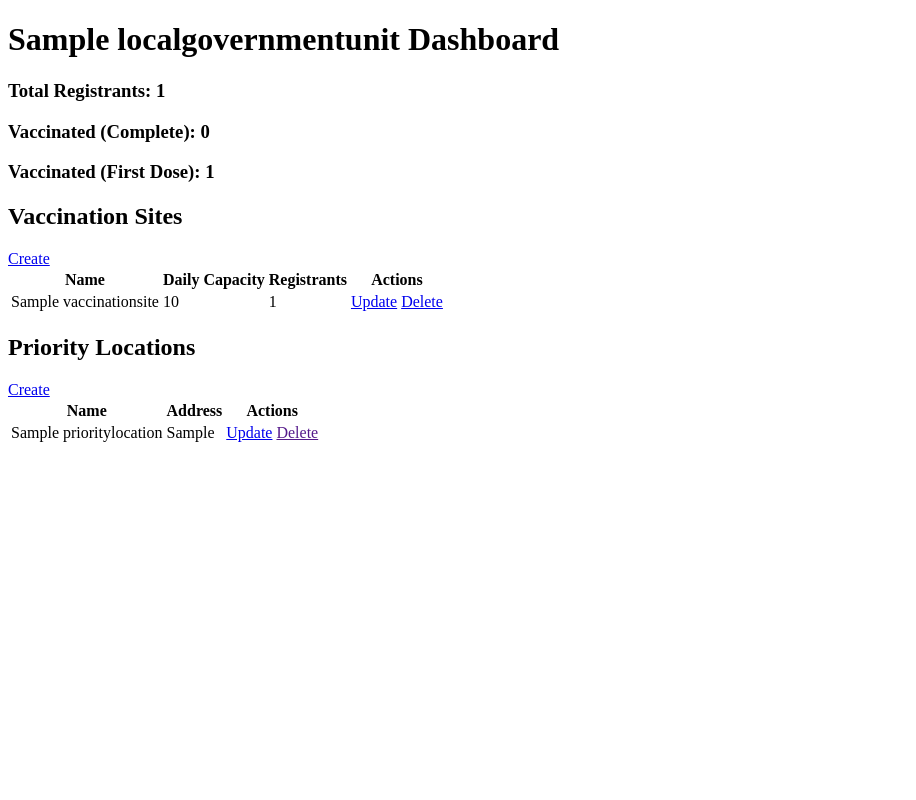
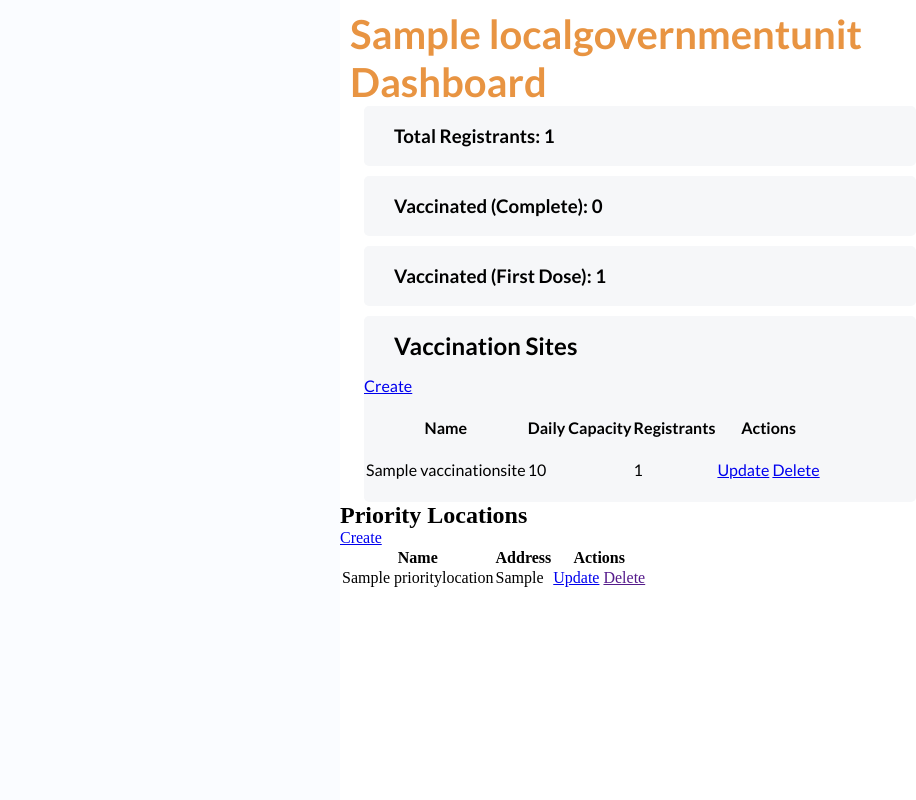
Before and after one commit to baguioni/vaccuna, a Django app: page /lgu/1/ in a window 1280 px wide. Shown: the whole page, without its empty margins (0-916 px from the left). Run offline with Django 3.2, Linux system fonts and the light colour scheme; tables that the repository leaves empty hold one stand-in row (values such as "Sample post"); some libraries are stand-ins or nearby versions.

Commit message:
Update: LGU Dashboard Styling ver. 1

```diff
--- a/templates/home.html
+++ b/templates/home.html
@@ -34,6 +34,7 @@ if {{individual.vaccination_status}} == 'Pending' {
 }
 
 <body>
+    <div class="forWeb">
         <h1 style="color: #e89442; font-family: 'Lato', sans-serif; font-weight: 700; font-size: 40px; margin-left: 30px; padding-top: 10px">DASHBOARD</h1>
         <div style="text-indent: 30px;
         font-family: 'Lato', sans-serif;
@@ -65,5 +66,6 @@ if {{individual.vaccination_status}} == 'Pending' {
                 {% endfor %}
             </div>
         </div>
+    </div>
 </body>
 </html>
--- a/templates/lguDashboard.html
+++ b/templates/lguDashboard.html
@@ -1,17 +1,49 @@
+{% load static %}
 <!DOCTYPE html>
-<html lang="en">
+<html lang="en" xmlns="http://www.w3.org/1999/html">
     <head>
-        <title>Vaccuna</title>
+        <title>Vaccuna | Dashboard</title>
+            <link rel="preconnect" href="https://fonts.gstatic.com">
+<link href="https://fonts.googleapis.com/css2?family=Lato:ital,wght@0,100;0,300;0,400;0,700;0,900;1,100;1,300;1,400;1,700;1,900&display=swap" rel="stylesheet">
+        <meta name="viewport" content="width=device-width, initial-scale=1.0">
+        <link rel="shortcut icon" type="image/png" href="{% static 'img/favicon.png' %}"/>
+        <link rel="stylesheet" href="{% static 'css/style.css' %}">
+        <link rel="stylesheet" href="https://stackpath.bootstrapcdn.com/font-awesome/4.7.0/css/font-awesome.min.css">
     </head>
+    <style>
+        body{
+            background-color: #fafcff
+        }
+
+        .styling {
+            text-indent: 30px;
+            font-family: 'Lato', sans-serif;
+            padding-top: 10px;
+            padding-bottom: 10px;
+            line-height: 40px;
+            height: auto;
+            margin: auto;
+            width: 92%;
+            border-radius: 5px;
+            outline: none;
+            background: #f6f7f9;
+        }
+
+    </style>
   <body>
-    <h1>{{obj.name}} Dashboard</h1>
+  <div class="forWeb">
+      <div class="wrapper">
+    <h1 style="color: #e89442; font-family: 'Lato', sans-serif; font-weight: 700; font-size: 40px; margin-left: 10px; padding-top: 10px">{{obj.name}} Dashboard</h1>
+    <div class="styling">
     <h3>Total Registrants: {{obj.individuals.all.count}}</h3>
-    <h3>Vaccinated (Complete): {{fully_vaccinated}}</h3>
-    <h3>Vaccinated (First Dose): {{first_dose}}</h3>
+        </div>
+    <h3 class="styling" style="margin-top: 10px">Vaccinated (Complete): {{fully_vaccinated}}</h3>
+    <h3 class="styling" style="margin-top: 10px">Vaccinated (First Dose): {{first_dose}}</h3>
+      <div class="styling" style="margin-top: 10px">
     <h2>Vaccination Sites</h2>
     <a href="vaccination-site/create">Create</a>
     <div class="vaccination-sites">
-      <table>
+      <table .table-responsive">
           <tr>
               <th>Name</th>
               <th>Daily Capacity</th>
@@ -33,7 +65,7 @@
           {% endfor %}
       </table>
     </div>
-
+</div>
     <h2>Priority Locations</h2>
     <a href="priority-location/create">Create</a>
     <div class="priority-locations">
@@ -57,5 +89,8 @@
     </div>
     {% load static %}
 <!--          <iframe src="maps/{% static "" %}maps/maps/{{obj.filename}}" style="width: 90%; height: 50em; display: block; margin-left: auto;margin-right: auto;" title="Google Maps"></iframe> -->
+              </div>
+    </div>
+  </div>
   </body>
 </html>
--- a/templates/registrationForm.html
+++ b/templates/registrationForm.html
@@ -23,7 +23,7 @@
 <!-- https://www.darwinbiler.com/jquery-ph-locations/ -->
 <body>
 <div class="forWebRegister">
-    <h1 style="text-align: left; font-family: 'Lato', sans-serif; font-weight: 700; font-size: 70px; color: #e89442; text-indent: 50px; padding-top: 50px">Sign Up</h1>
+    <h1 style="text-align: left; font-family: 'Lato', sans-serif; font-weight: 700; font-size: 50px; color: #e89442; text-indent: 50px; padding-top: 50px">Sign Up</h1>
 
     <div class="input-box">
         <form method="POST">
--- a/vaccuna/generate.py
+++ b/vaccuna/generate.py
@@ -34,7 +34,7 @@ class UserFactory(DjangoModelFactory):
 def GenerateCebuCity():
     user = UserFactory(
         is_registrant=False,
-        is_admin=True,
+        is_lgu=True,
         first_name='Cebu',
         last_name='City',
     )
```
Lines whose indentation alone changed are shown as unchanged.
